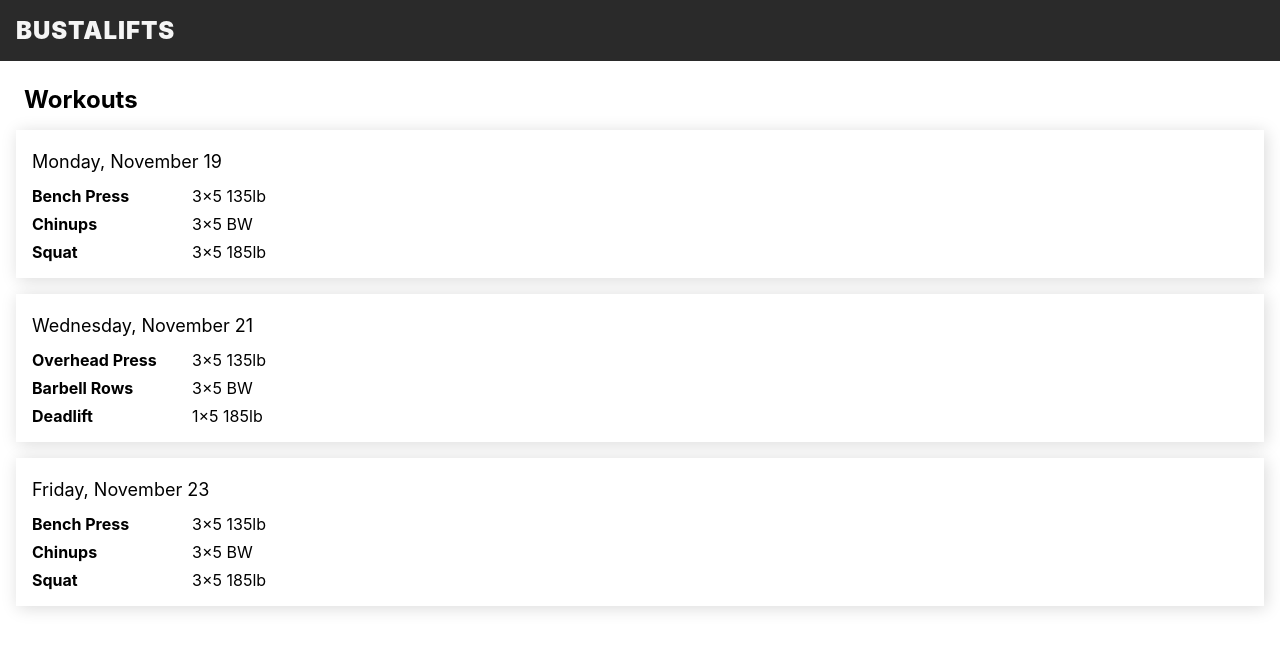
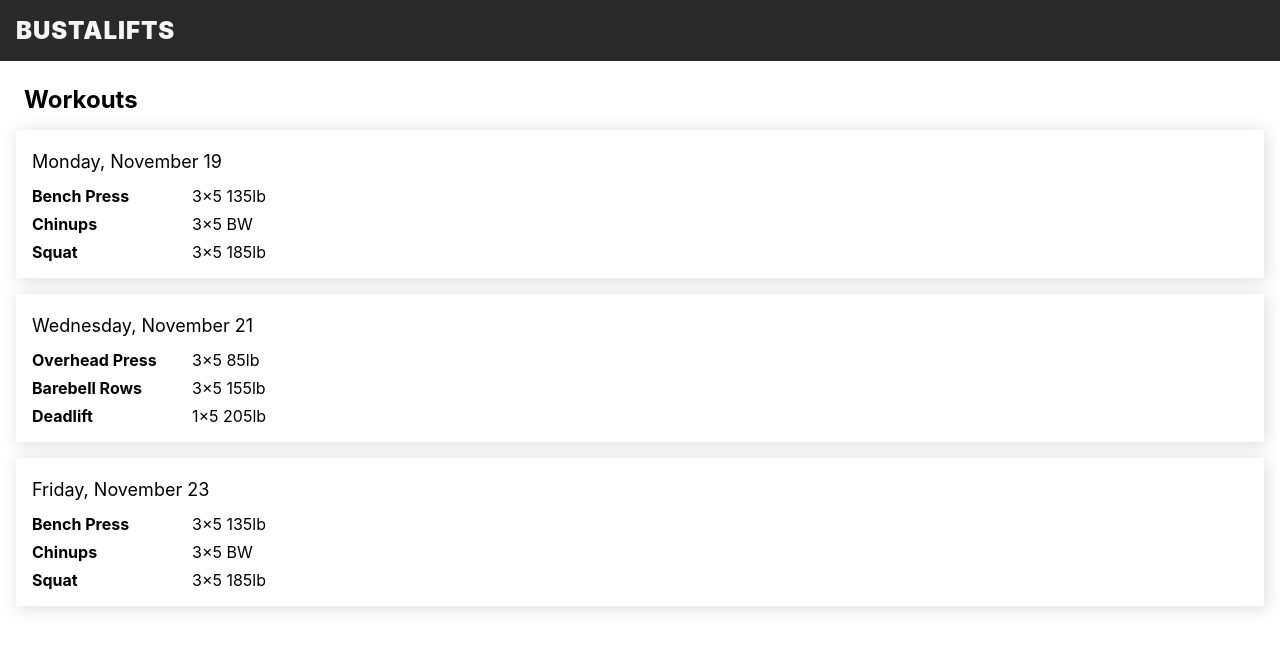
Before and after one commit to HilariousAtlantic/bustalifts, a React (Create React App) app: page /workouts in a window 1280 px wide. Shown: the top 650 px of the page. Built offline with nearby package versions, Linux system fonts and the light colour scheme.

Commit message:
display set progress

```diff
--- a/src/components/Exercise.jsx
+++ b/src/components/Exercise.jsx
@@ -2,23 +2,25 @@ import React from "react";
 import styled from "styled-components";
 import { times } from "lodash";
 
-export default function Exercise({ name, sets, reps, weight }) {
+export default function Exercise({ name, summary, sets }) {
   return (
     <Style.Exercise>
       <Style.Info>
         <Style.Name>{name}</Style.Name>
-        <Style.Stats>
-          {sets}&#215;{reps} {weight ? `${weight}lb` : "BW"}
-        </Style.Stats>
+        <Style.Summary>{summary}</Style.Summary>
       </Style.Info>
-      <Style.Sets>
-        {times(sets).map(set => (
-          <Style.Set>{reps}</Style.Set>
-        ))}
-        {times(5 - sets).map(set => (
+      <Style.SetList>
+        {sets.map(set =>
+          set.progress ? (
+            <Style.Progress>{set.progress}</Style.Progress>
+          ) : (
+            <Style.Set>{set.reps}</Style.Set>
+          )
+        )}
+        {times(5 - sets.length).map(set => (
           <Style.Set>&#10005;</Style.Set>
         ))}
-      </Style.Sets>
+      </Style.SetList>
     </Style.Exercise>
   );
 }
@@ -28,7 +30,6 @@ const Style = {
     display: flex;
     flex-direction: column;
     padding: 16px;
-    font-size: 18px;
     background: #ffffff;
     box-shadow: 2px 2px 16px rgba(0, 0, 0, 0.15);
     margin-top: 16px;
@@ -39,15 +40,14 @@ const Style = {
   `,
   Name: styled.div`
     font-weight: bold;
-    text-transform: capitalize;
   `,
-  Stats: styled.div`
+  Summary: styled.div`
     display: flex;
     flex-direction: column;
     padding: 0 2px 2px;
     border-bottom: solid 2px lightgray;
   `,
-  Sets: styled.div`
+  SetList: styled.div`
     display: flex;
     justify-content: space-between;
     background: white;
@@ -63,5 +63,16 @@ const Style = {
     height: 48px;
     color: #999;
     font-weight: bold;
+  `,
+  Progress: styled.div`
+    display: flex;
+    justify-content: center;
+    align-items: center;
+    border-radius: 50%;
+    background: #d22e2e;
+    width: 48px;
+    height: 48px;
+    color: #ffffff;
+    font-weight: bold;
   `
 };
--- a/src/components/WorkoutList.jsx
+++ b/src/components/WorkoutList.jsx
@@ -31,8 +31,7 @@ function Workout({ date, exercises, id, url }) {
       {exercises.map(exercise => (
         <Style.Exercise key={exercise.id}>
           <Style.ExerciseName>{exercise.name}</Style.ExerciseName>
-          {exercise.sets}&#215;{exercise.reps}{" "}
-          {exercise.weight ? `${exercise.weight}lb` : "BW"}
+          {exercise.summary}
         </Style.Exercise>
       ))}
     </Style.Workout>
--- a/src/state.js
+++ b/src/state.js
@@ -9,9 +9,36 @@ const initialState = {
       date: "Monday, November 19",
       weight: 176,
       exercises: [
-        { id: "sdfdfd", name: "Bench Press", sets: 3, reps: 5, weight: 135 },
-        { id: "sdfdsf", name: "Chinups", sets: 3, reps: 5, weight: null },
-        { id: "asdffd", name: "Squat", sets: 3, reps: 5, weight: 185 }
+        {
+          id: "sdfdfd",
+          name: "Bench Press",
+          summary: "3×5 135lb",
+          sets: [
+            { id: "6sdfds87fds8", reps: 5, weight: 135, progress: 5 },
+            { id: "7dsf78dsfds8", reps: 5, weight: 135, progress: 5 },
+            { id: "7sd7fdsf7sd6", reps: 5, weight: 135, progress: 5 }
+          ]
+        },
+        {
+          id: "sdfdsf",
+          name: "Chinups",
+          summary: "3×5 BW",
+          sets: [
+            { id: "6sdfds87fds8", reps: 5, weight: null, progress: 5 },
+            { id: "7dsf78dsfds8", reps: 5, weight: null, progress: 5 },
+            { id: "7sd7fdsf7sd6", reps: 5, weight: null, progress: null }
+          ]
+        },
+        {
+          id: "asdffd",
+          name: "Squat",
+          summary: "3×5 185lb",
+          sets: [
+            { id: "6sdfds87fds8", reps: 5, weight: 185, progress: null },
+            { id: "7dsf78dsfds8", reps: 5, weight: 185, progress: null },
+            { id: "7sd7fdsf7sd6", reps: 5, weight: 185, progress: null }
+          ]
+        }
       ]
     },
     {
@@ -19,9 +46,36 @@ const initialState = {
       date: "Wednesday, November 21",
       weight: 180,
       exercises: [
-        { id: "sdfdfd", name: "Overhead Press", sets: 3, reps: 5, weight: 135 },
-        { id: "sdfdsf", name: "Barbell Rows", sets: 3, reps: 5, weight: null },
-        { id: "asdffd", name: "Deadlift", sets: 1, reps: 5, weight: 185 }
+        {
+          id: "sdfdfd",
+          name: "Overhead Press",
+          summary: "3×5 85lb",
+          sets: [
+            { id: "6sdfds87fds8", reps: 5, weight: 85, progress: 5 },
+            { id: "7dsf78dsfds8", reps: 5, weight: 85, progress: 5 },
+            { id: "7sd7fdsf7sd6", reps: 5, weight: 85, progress: 5 }
+          ]
+        },
+        {
+          id: "sdfdsf",
+          name: "Barebell Rows",
+          summary: "3×5 155lb",
+          sets: [
+            { id: "6sdfds87fds8", reps: 5, weight: 155, progress: 5 },
+            { id: "7dsf78dsfds8", reps: 5, weight: 155, progress: 5 },
+            { id: "7sd7fdsf7sd6", reps: 5, weight: 155, progress: null }
+          ]
+        },
+        {
+          id: "asdffd",
+          name: "Deadlift",
+          summary: "1×5 205lb",
+          sets: [
+            { id: "6sdfds87fds8", reps: 5, weight: 205, progress: null },
+            { id: "7dsf78dsfds8", reps: 5, weight: 205, progress: null },
+            { id: "7sd7fdsf7sd6", reps: 5, weight: 205, progress: null }
+          ]
+        }
       ]
     },
     {
@@ -29,9 +83,36 @@ const initialState = {
       date: "Friday, November 23",
       weight: 152,
       exercises: [
-        { id: "sdfdfd", name: "Bench Press", sets: 3, reps: 5, weight: 135 },
-        { id: "sdfdsf", name: "Chinups", sets: 3, reps: 5, weight: null },
-        { id: "asdffd", name: "Squat", sets: 3, reps: 5, weight: 185 }
+        {
+          id: "sdfdfd",
+          name: "Bench Press",
+          summary: "3×5 135lb",
+          sets: [
+            { id: "6sdfds87fds8", reps: 5, weight: 135, progress: 5 },
+            { id: "7dsf78dsfds8", reps: 5, weight: 135, progress: 5 },
+            { id: "7sd7fdsf7sd6", reps: 5, weight: 135, progress: 5 }
+          ]
+        },
+        {
+          id: "sdfdsf",
+          name: "Chinups",
+          summary: "3×5 BW",
+          sets: [
+            { id: "6sdfds87fds8", reps: 5, weight: null, progress: 5 },
+            { id: "7dsf78dsfds8", reps: 5, weight: null, progress: 5 },
+            { id: "7sd7fdsf7sd6", reps: 5, weight: null, progress: null }
+          ]
+        },
+        {
+          id: "asdffd",
+          name: "Squat",
+          summary: "3×5 185lb",
+          sets: [
+            { id: "6sdfds87fds8", reps: 5, weight: 185, progress: null },
+            { id: "7dsf78dsfds8", reps: 5, weight: 185, progress: null },
+            { id: "7sd7fdsf7sd6", reps: 5, weight: 185, progress: null }
+          ]
+        }
       ]
     }
   ]
```
